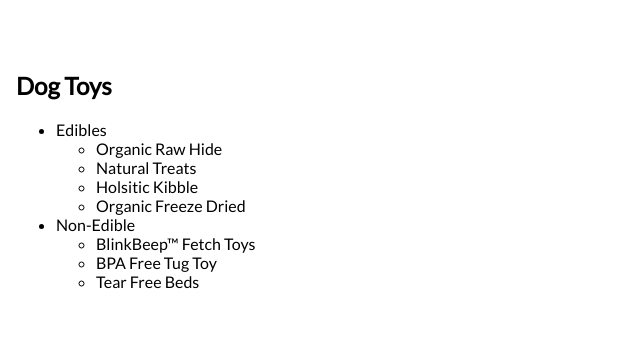
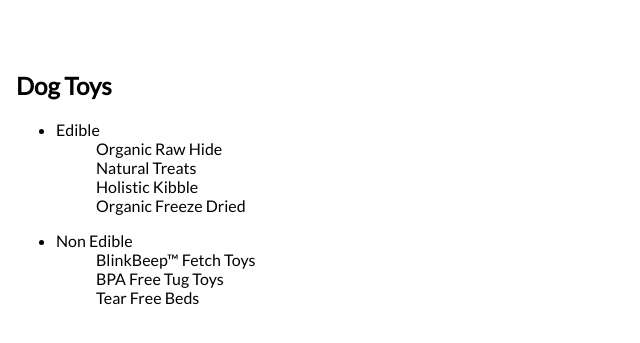
Before and after one commit to NickGatti/flexshop-parttime-galv, a plain HTML site: page index.html in a window 1280 px wide. Shown: the part 79-422 px from the top of the page, without its empty margins (0-640 px from the left). Drawn offline with Linux system fonts and the light colour scheme.

Commit message:
append html

```diff
--- a/index.html
+++ b/index.html
@@ -2,28 +2,7 @@
 
     <head>
         <link href="https://fonts.googleapis.com/css?family=Lato" rel="stylesheet">
-        <style>
-            body {
-                margin: 0;
-                text-decoration: none;
-                font-family: 'Lato', sans-serif;
-            }
-
-            .wrapper {
-                display: flex;
-                flex-flow: column nowrap;
-                justify-content: center;
-                align-items: stretch;
-                align-content: stretch;
-            }
-
-            .outerDiv {
-                width: 100%;
-                min-height: 20%;
-                height: auto;
-                margin: 1em;
-            }
-        </style>
+        <link rel="stylesheet" href='./style.css'>
     </head>
 
     <body>
@@ -33,57 +12,15 @@
                 <h1>Donnie Shop</h1>
             </div>
 
-            <div class='outerDiv'>
+            <div id='shop' class='outerDiv'>
                 <div>
                     <h2>Dog Toys</h2>
                 </div>
-                <div>
-                    <ul>
-                        <li>Edibles
-                            <ul>
-                        </li>
-                        <li>Organic Raw Hide</li>
-                        <li>Natural Treats</li>
-                        <li>Holsitic Kibble</li>
-                        <li>Organic Freeze Dried</li>
-                        </ul>
-                        <li>Non-Edible
-                            <ul>
-                        </li>
-                        <li>BlinkBeep&#8482; Fetch Toys</li>
-                        <li>BPA Free Tug Toy</li>
-                        <li>Tear Free Beds</li>
-                        </ul>
-                    </ul>
-                </div>
             </div>
-        </div>
 
     </body>
 
-    <script>
-        let items = {
-            edible: {
-                [{
-                    name: 'Organic Raw Hide'
-                }, {
-                    name: 'Natural Treats'
-                }, {
-                    name: 'Holistic Kibble'
-                }, {
-                    name: 'Organic Freeze Dried'
-                }]
-            },
-            non_edible: {
-                [{
-                    name: 'BlinkBeep&#8482; Fetch Toys'
-                }, {
-                    name: 'BPA Free Tug Toys'
-                }, {
-                    name: 'Tear Free Beds'
-                }]
-            }
-        }
+    <script src='./script.js'>
     </script>
 
 </html>
--- /dev/null
+++ b/script.js
@@ -0,0 +1,46 @@
+let items = {
+    'Edible': [ {
+        name: 'Organic Raw Hide'
+    }, {
+        name: 'Natural Treats'
+    }, {
+        name: 'Holistic Kibble'
+    }, {
+        name: 'Organic Freeze Dried'
+    } ],
+    'Non Edible': [ {
+        name: 'BlinkBeep&#8482; Fetch Toys'
+    }, {
+        name: 'BPA Free Tug Toys'
+    }, {
+        name: 'Tear Free Beds'
+    } ]
+}
+
+let createShopItemList = ( ( list ) => {
+    let div = null
+    let ul = null
+    let li = null
+    for ( let key in list ) {
+        ul = document.createElement( 'ul' )
+        li = document.createElement( 'li' )
+        li.innerHTML = key
+        ul.id = key
+        document.getElementById( 'shop' )
+            .appendChild( ul )
+        document.getElementById( key )
+            .appendChild( li )
+        ul = document.createElement( 'ul' )
+        ul.id = key + 'inner'
+        document.getElementById( key )
+            .appendChild( ul )
+        for ( let i = 0; i < list[ key ].length; i++ ) {
+            div = document.createElement( 'div' )
+            div.innerHTML = list[ key ][ i ].name
+            document.getElementById( key + 'inner' )
+                .appendChild( div )
+        }
+    }
+} )
+
+createShopItemList( items )
--- /dev/null
+++ b/style.css
@@ -0,0 +1,20 @@
+body {
+    margin: 0;
+    text-decoration: none;
+    font-family: 'Lato', sans-serif;
+}
+
+.wrapper {
+    display: flex;
+    flex-flow: column nowrap;
+    justify-content: center;
+    align-items: stretch;
+    align-content: stretch;
+}
+
+.outerDiv {
+    width: 100%;
+    min-height: 20%;
+    height: auto;
+    margin: 1em;
+}
```
